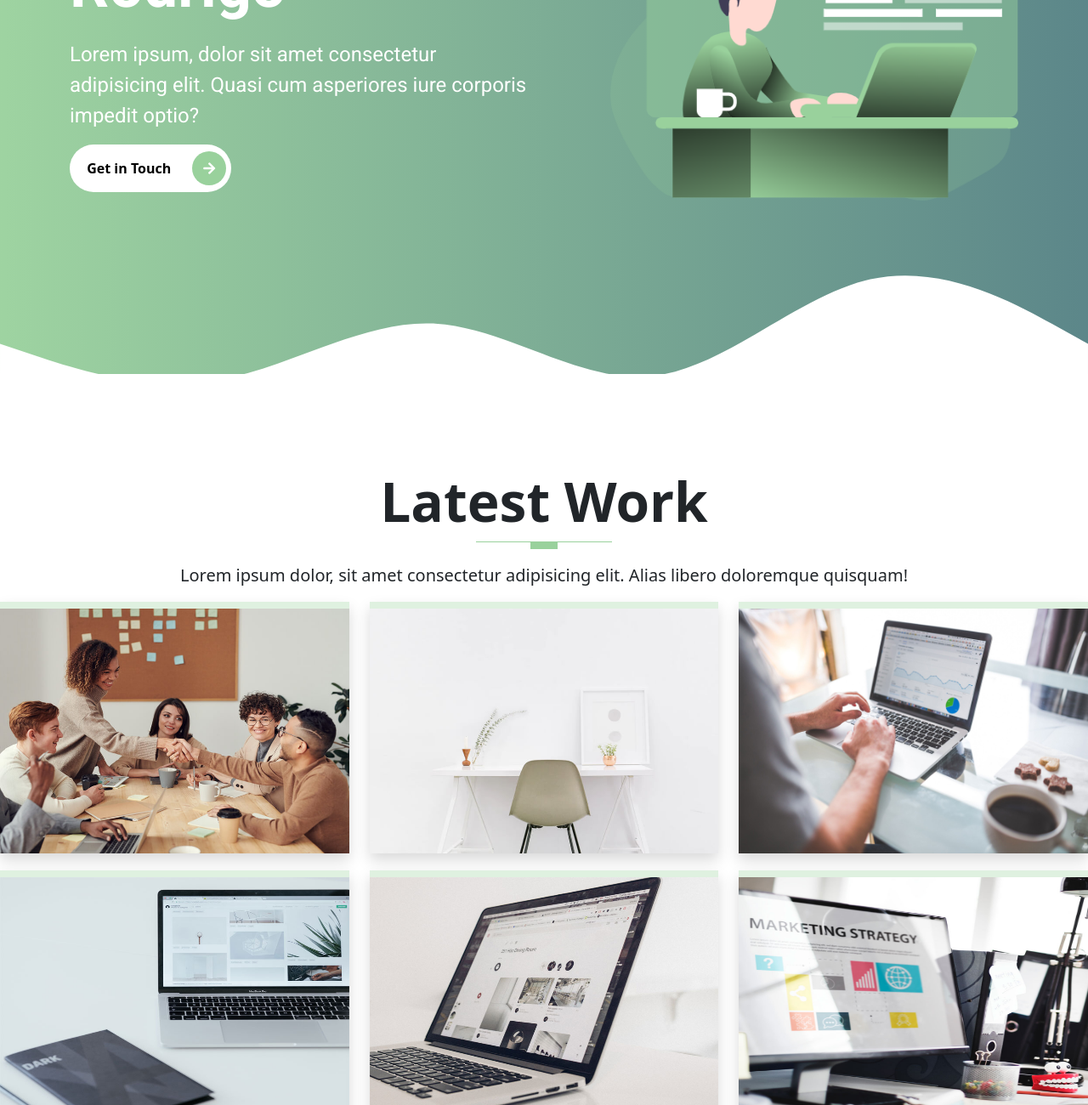
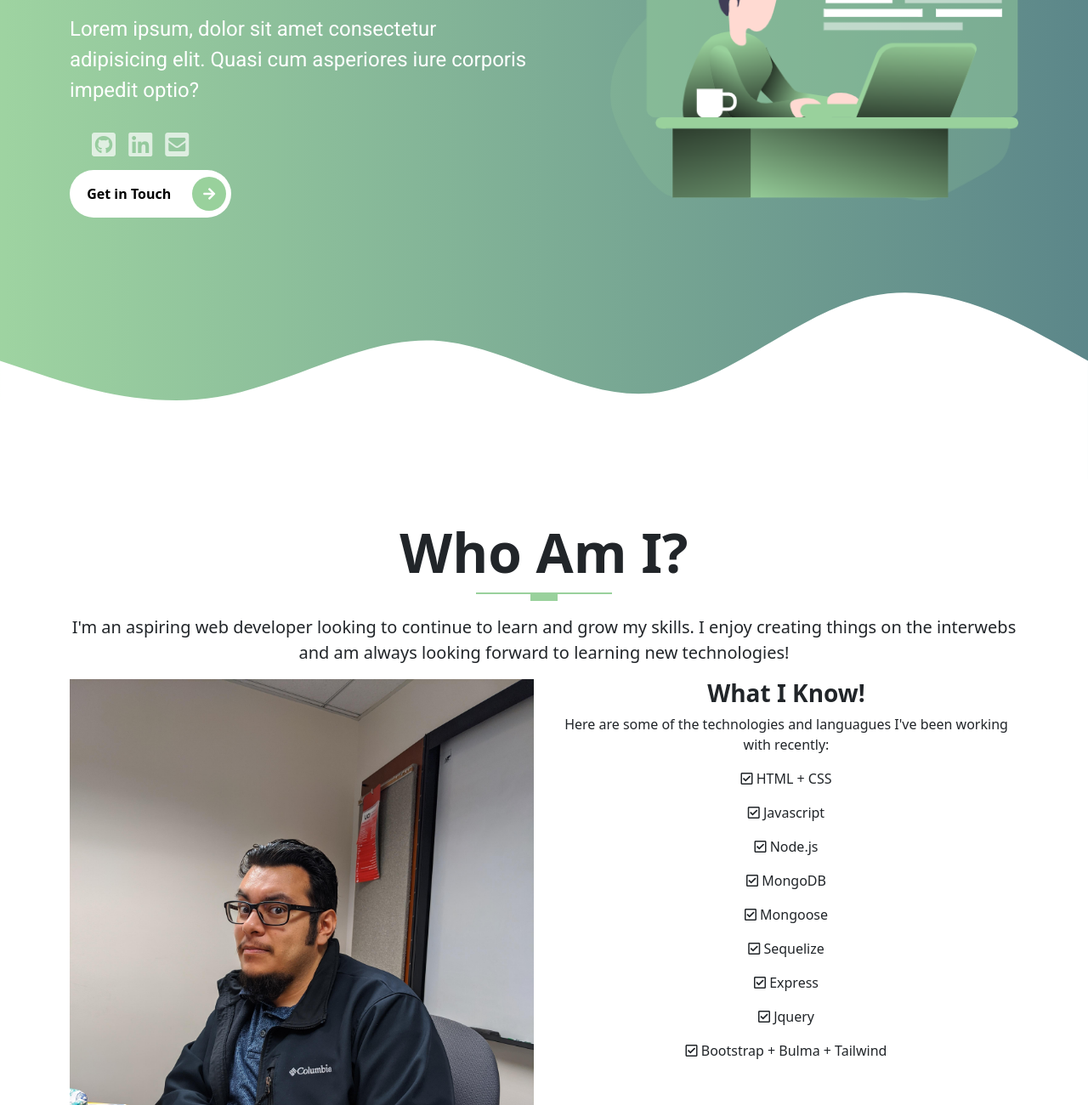
Before and after one commit to Raguayo101/portfolio, a website: page index.html in a window 1280 px wide. Shown: the part 360-1660 px from the top of the page at 85% size. Drawn offline with nearby package versions, Linux system fonts and the light colour scheme.

Commit message:
adding additional section, updating header and navbar

```diff
--- a/index.html
+++ b/index.html
@@ -53,17 +53,29 @@
         <div class="col-md-6 intros text-start">
           <h1 class="display-2">
             <span class="display-2--intro">Hey!, I'm Rodrigo</span>
+
             <span class="display-2--description lh-base">
               Lorem ipsum, dolor sit amet consectetur adipisicing elit. Quasi cum asperiores iure corporis impedit
               optio?
             </span>
           </h1>
+          <div class="row contact-icons">
+            <div class="col-2 col-sm-2 col-lg-1">
+              <a class="icon-ani"><i class="fab fa-github-square fa-2x icons"></i></a>
+            </div>
+            <div class="col-2 col-sm-2 col-lg-1">
+              <a class="icon-ani"><i class="fab fa-linkedin fa-2x icons"></i></a>
+            </div>
+            <div class="col-2 col-sm-2 col-lg-1">
+              <a class="icon-ani"><i class="fas fa-envelope-square fa-2x icons"></i></i></a>
+            </div>
+          </div>
           <button type="button" class="rounded-pill btn-rounded">
             Get in Touch
             <span><i class="fas fa-arrow-right"></i></span>
           </button>
         </div>
-        <!-- START THE CONTENT FOR THE VIDEO -->
+        <!-- illustration of myself! -->
         <div class="col-md-6 intros text-end">
           <div class="video-box">
             <img src="/assets/images/Web Developer_Monochromatic.png" alt="video illutration" class="img-fluid"
@@ -72,12 +84,59 @@
         </div>
       </div>
     </div>
-    <svg xmlns="http://www.w3.org/2000/svg" viewBox="0 20 1440 320">
+    <div>
+
+      <svg xmlns="http://www.w3.org/2000/svg" viewBox="0 20 1440 320" class="wave">
         <path fill="#ffffff" fill-opacity="1"
           d="M0,160L48,176C96,192,192,224,288,208C384,192,480,128,576,133.3C672,139,768,213,864,202.7C960,192,1056,96,1152,74.7C1248,53,1344,107,1392,133.3L1440,160L1440,320L1392,320C1344,320,1248,320,1152,320C1056,320,960,320,864,320C768,320,672,320,576,320C480,320,384,320,288,320C192,320,96,320,48,320L0,320Z">
         </path>
       </svg>
+    </div>
   </section>
+
+  <!-- here is the about me section -->
+  <section id="aboutme" class="aboutme">
+    <div class="container">
+      <div class="row text-center mt-5">
+        <h1 class="display-3 fw-bold text-capitalize">who am I?</h1>
+        <div class="heading-line"></div>
+        <p class="lead">
+          I'm an aspiring web developer looking to continue to learn and grow my skills. I enjoy creating things on the
+          interwebs and am always looking forward to learning new technologies!
+        </p>
+      </div>
+    </div>
+
+    <div class="container">
+      <div class="row">
+        <div class="col-xl-6">
+          <img src="assets/images/me.jpg" alt="photo of me" class="img-fluid">
+        </div>
+        <div class="col-xl-6">
+          <h3 class="fw-bold text-capitalize text-center">What I know!</h3>
+          <p class="text-center">Here are some of the technologies and languagues I've been working with recently:</p>
+          <div class="container">
+            <span class="text-center">
+              <p><i class="far fa-check-square"></i> HTML + CSS</p>
+
+              <p><i class="far fa-check-square"></i> Javascript</p>
+
+              <p><i class="far fa-check-square"></i> Node.js</p>
+
+              <p><i class="far fa-check-square"></i> MongoDB</p>
+
+              <p><i class="far fa-check-square"></i> Mongoose</p>
+
+              <p><i class="far fa-check-square"></i> Sequelize</p>
+              <p><i class="far fa-check-square"></i> Express</p>
+              <p><i class="far fa-check-square"></i> Jquery</p>
+              <p><i class="far fa-check-square"></i> Bootstrap + Bulma + Tailwind</p>
+
+            </span>
+          </div>
+        </div>
+      </div>
+    </div>
 
     <!-- portfolio section -->
     <section id="portfolio" class="portfolio">
--- /dev/null
+++ b/scss/components/_icons.scss
@@ -0,0 +1,18 @@
+@use '../custom' as *;
+
+.icon-ani{
+    color: white;
+    opacity: 0.7;
+    transition-property: opacity, transform;
+    will-change: opacity, transform;
+
+&:hover {
+    opacity: 1;
+    transform: scale(1.25);
+    }
+
+&:active {
+    opacity: 1;
+    transform: scale(1.1);
+}
+}
--- a/scss/section/_aboutme.scss
+++ b/scss/section/_aboutme.scss
@@ -0,0 +1,5 @@
+@use '../custom' as *;
+
+.about-me{
+    padding: 4rem 2rem;
+}
--- a/scss/section/_intro-section.scss
+++ b/scss/section/_intro-section.scss
@@ -5,7 +5,43 @@
   @include gradient;
   padding: 10rem 0 0 0;
   width: 100%;
-  height: 100%;
-
 
 }
+
+.wave{
+          position: relative;
+          top:20;
+        }
+
+        .contact-icons{
+    padding: 1rem;
+    margin: -2px;
+
+}
+
+@media (max-width: 575.98px){
+         .contact-icons{
+            justify-content: center;
+        }
+    }
+
+@media (max-width: 575.98px){
+         .wave{
+           position: relative;
+          top:10;
+          }
+}
+
+@media (max-width: 991.98px){
+  .wave{
+          position: relative;
+          top:15;
+        }
+}
+
+// @media (max-width: 1199.98px) {
+//   .wave{
+//           position: relative;
+//           top:15;
+//         }
+// }
--- a/scss/section/_portfolio.scss
+++ b/scss/section/_portfolio.scss
@@ -2,7 +2,7 @@
 @use '../components/mixins' as *;
 
 .portfolio {
-    padding: 4rem 0;
+    padding: 4rem 2rem;
 
     button {
         text-transform: capitalize;
--- a/scss/style.scss
+++ b/scss/style.scss
@@ -6,6 +6,7 @@
 @use 'components/buttons';
 @use 'components/mixins';
 @use 'components/typography';
+@use 'components/icons';
 
 // import sections
 @use 'section/navbar';
```
Also changed, not shown: assets/css/style.css, assets/images/me.jpg (added), 1 other file. Lines whose indentation alone changed are shown as unchanged.
